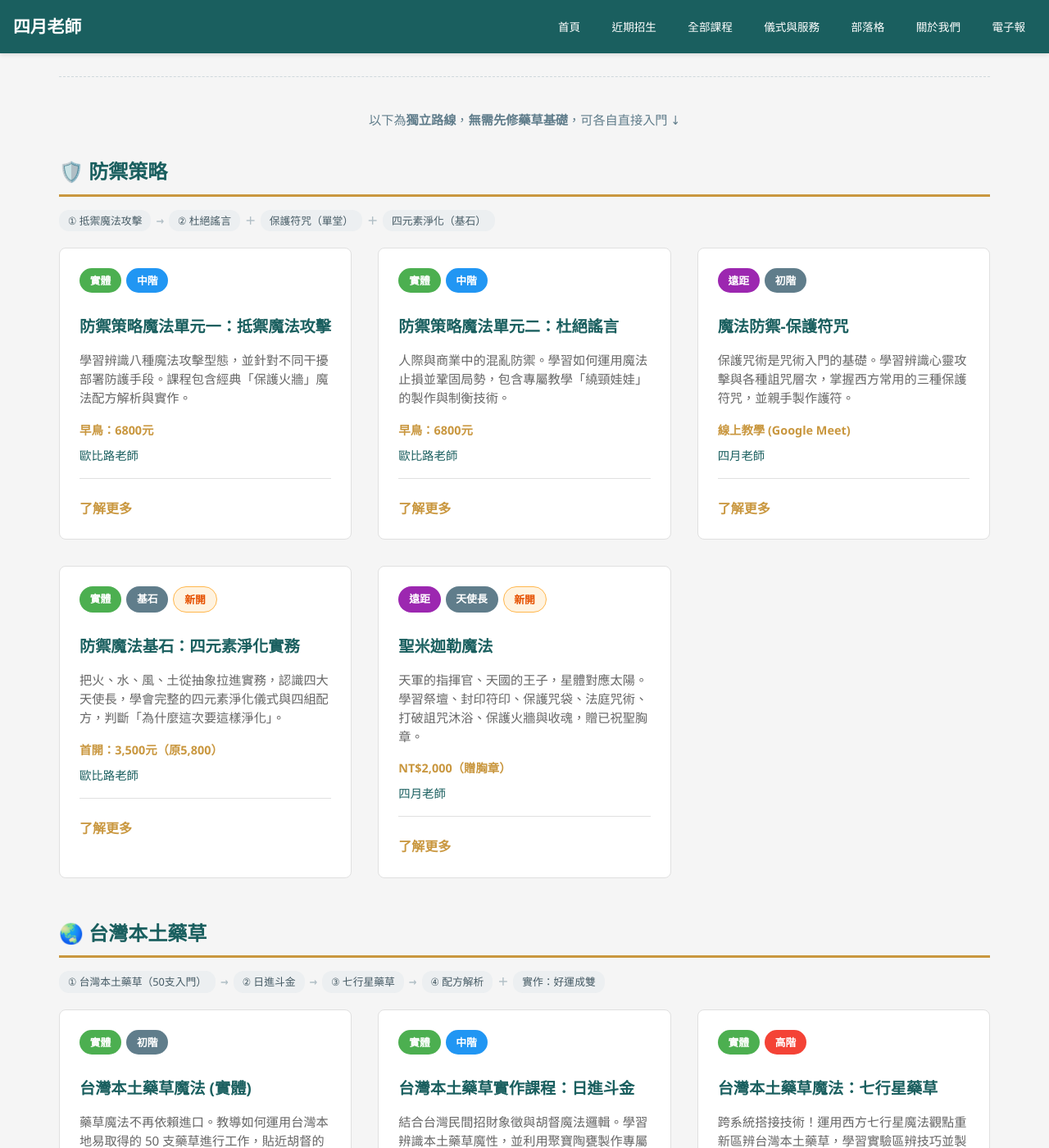
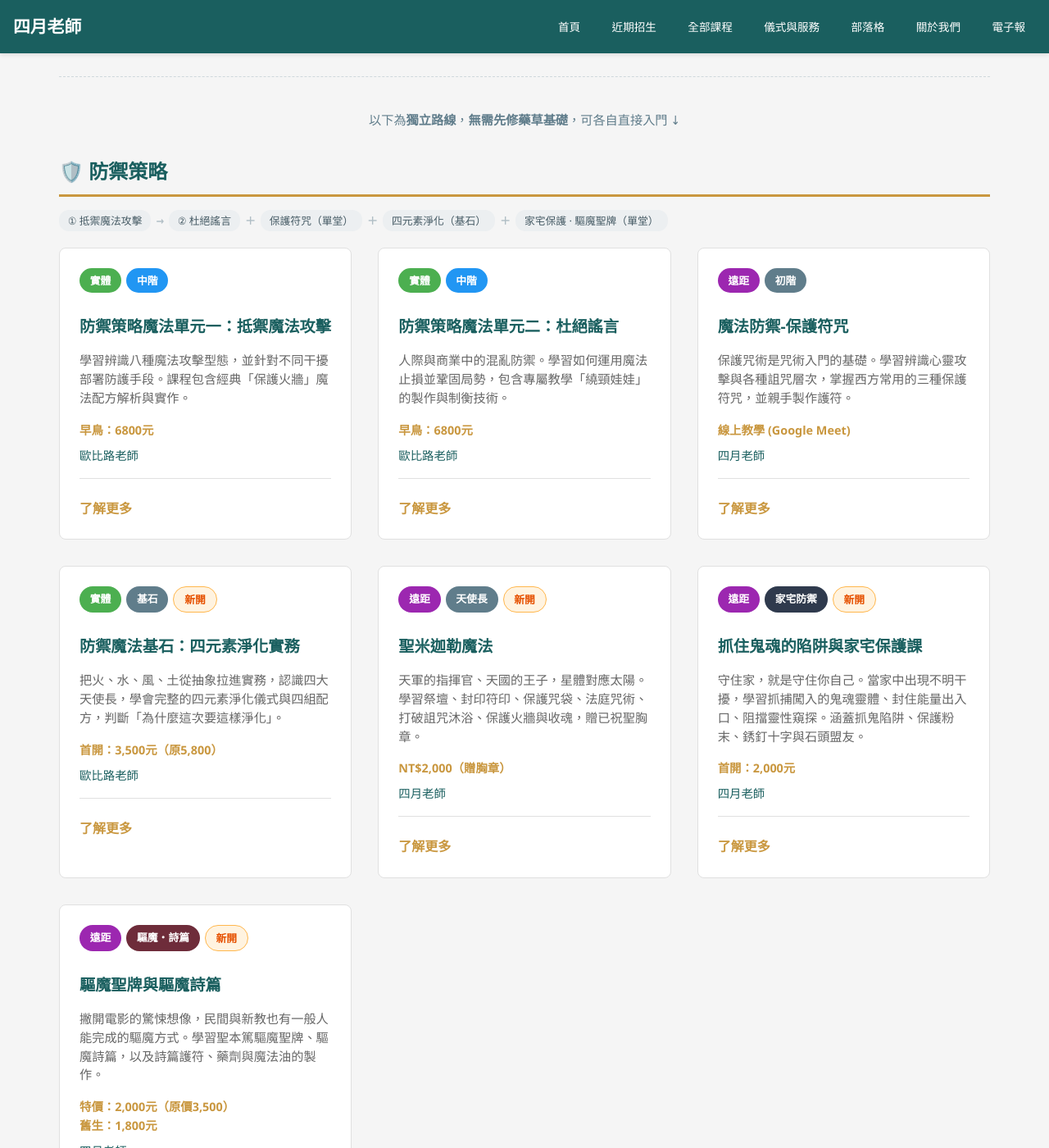
Before and after one commit to light4uliuphone-lang/hoodoo, a Jekyll site: the page built from course.html, in a window 1280 px wide and 1400 px high, scrolled down 4528 px. Shown: the whole window at 82% size. Built offline with Jekyll 4.4.1, drawn with Linux system fonts in a browser that asks for light colours; some of the changed text lies outside the part shown.

Commit message:
Update course.html

```diff
--- a/course.html
+++ b/course.html
@@ -246,7 +246,8 @@ description: "探索四月老師的課程中心，依學習路徑編排：藥草
             <span class="step">① 抵禦魔法攻擊</span><span class="arrow">→</span>
             <span class="step">② 杜絕謠言</span><span class="arrow">＋</span>
             <span class="step">保護符咒（單堂）</span><span class="arrow">＋</span>
-            <span class="step">四元素淨化（基石）</span>
+            <span class="step">四元素淨化（基石）</span><span class="arrow">＋</span>
+            <span class="step">家宅保護 · 驅魔聖牌（單堂）</span>
         </div>
         <div class="courses-grid">
             <div class="course-card">
@@ -283,6 +284,20 @@ description: "探索四月老師的課程中心，依學習路徑編排：藥草
                 <p>天軍的指揮官、天國的王子，星體對應太陽。學習祭壇、封印符印、保護咒袋、法庭咒術、打破詛咒沐浴、保護火牆與收魂，贈已祝聖胸章。</p>
                 <div class="course-info"><span class="price">NT$2,000（贈胸章）</span><span class="teacher">四月老師</span></div>
                 <a href="/courses/course-st-michael/" class="learn-more">了解更多</a>
+            </div>
+            <div class="course-card">
+                <div class="course-tags"><span class="course-tag" style="background-color: #9c27b0;">遠距</span><span class="course-tag" style="background-color: #2f3a4d;">家宅防禦</span><span class="course-tag tag-new">新開</span></div>
+                <h3>抓住鬼魂的陷阱與家宅保護課</h3>
+                <p>守住家，就是守住你自己。當家中出現不明干擾，學習抓捕闖入的鬼魂靈體、封住能量出入口、阻擋靈性窺探。涵蓋抓鬼陷阱、保護粉末、銹釘十字與石頭盟友。</p>
+                <div class="course-info"><span class="price">首開：2,000元</span><span class="teacher">四月老師</span></div>
+                <a href="/courses/course-home-protection/" class="learn-more">了解更多</a>
+            </div>
+            <div class="course-card">
+                <div class="course-tags"><span class="course-tag" style="background-color: #9c27b0;">遠距</span><span class="course-tag" style="background-color: #6e2c3a;">驅魔・詩篇</span><span class="course-tag tag-new">新開</span></div>
+                <h3>驅魔聖牌與驅魔詩篇</h3>
+                <p>撇開電影的驚悚想像，民間與新教也有一般人能完成的驅魔方式。學習聖本篤驅魔聖牌、驅魔詩篇，以及詩篇護符、藥劑與魔法油的製作。</p>
+                <div class="course-info"><span class="price">特價：2,000元（原價3,500）<br>舊生：1,800元</span><span class="teacher">四月老師</span></div>
+                <a href="/courses/course-exorcism/" class="learn-more">了解更多</a>
             </div>
         </div>
     </section>
@@ -349,8 +364,8 @@ description: "探索四月老師的課程中心，依學習路徑編排：藥草
             <div class="course-card">
                 <div class="course-tags"><span class="course-tag" style="background-color: #9c27b0;">遠距</span><span class="course-tag" style="background-color: #607d8b;">初階</span></div>
                 <h3>簡單易懂的現代魔法 -遠距</h3>
-                <p>不再求，而是命令！一套嚴謹的 SOP 化儀式系統，教你透過意志宣告與五個力量之門，快速顯化能量。</p>
-                <div class="course-info"><span class="price">首開：8000元</span><span class="teacher">四月老師</span></div>
+                <p>不再祈求，而是命令！一套嚴謹的 SOP 化西方儀式系統，教你開啟五個力量之門，以意志宣告顯化財富、愛情、健康與防禦。</p>
+                <div class="course-info"><span class="price">早鳥：8800元（原價9900）<br>反擊魔法舊生：5000元</span><span class="teacher">四月老師</span></div>
                 <a href="/courses/course-modern-01/" class="learn-more">了解更多</a>
             </div>
             <div class="course-card">
```
